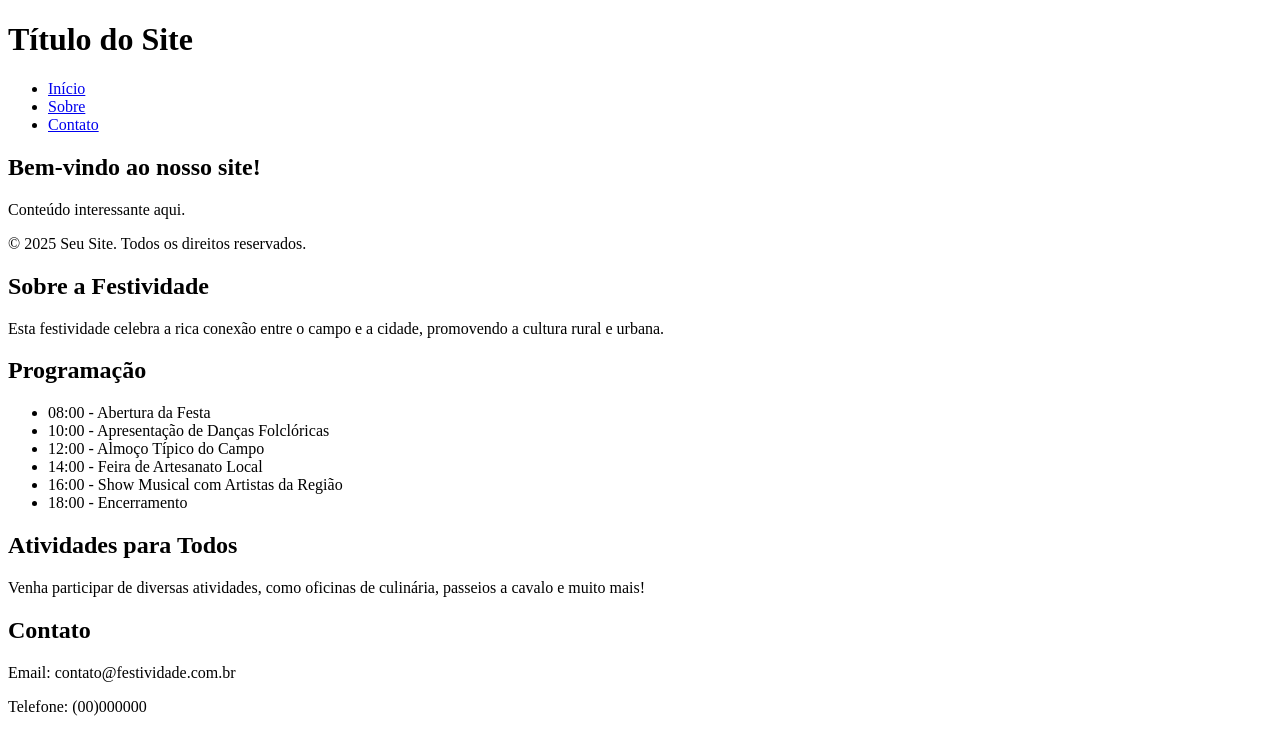
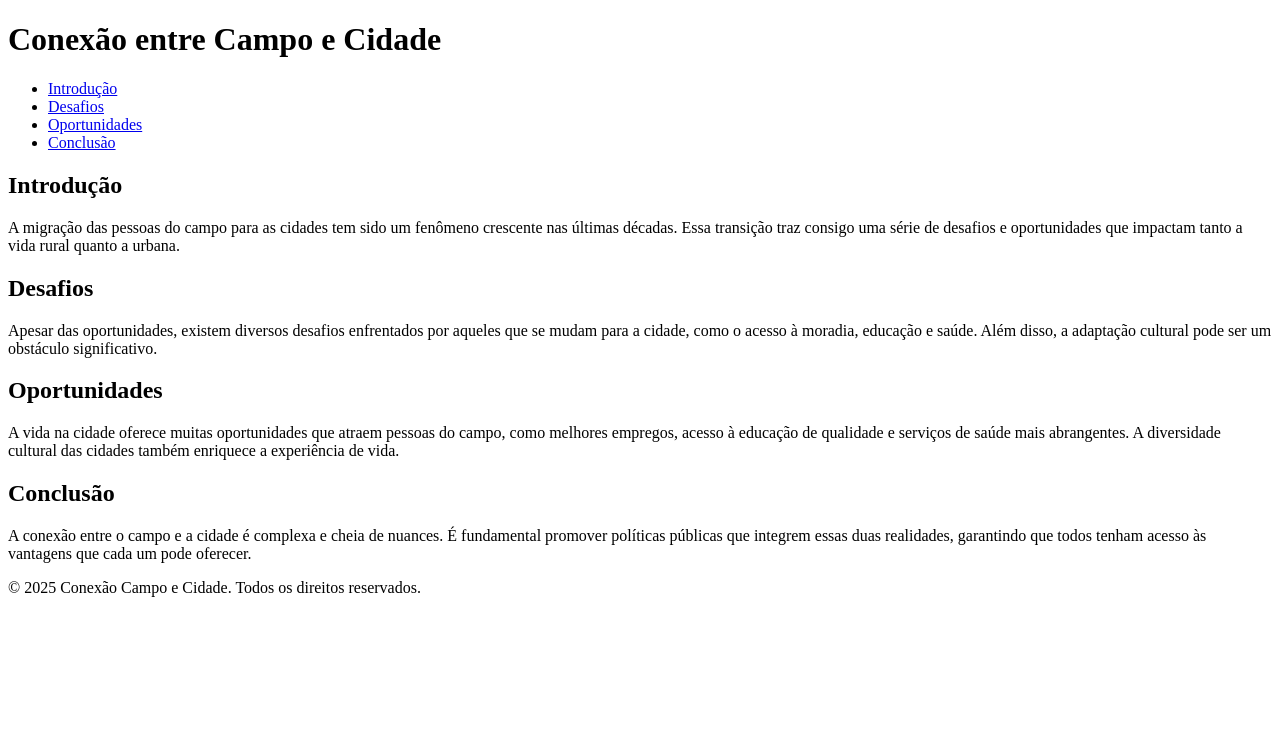
Before and after one commit to margarethy/projeto-agrinho-02, a plain HTML site: page index.html in a window 1280 px wide. Drawn offline with Linux system fonts and the light colour scheme.

Commit message:
Update index.html

```diff
--- a/index.html
+++ b/index.html
@@ -3,57 +3,48 @@
 <head>
     <meta charset="UTF-8">
     <meta name="viewport" content="width=device-width, initial-scale=1.0">
-    <title>Festividade: Conexão Campo e Cidade</title>
-    <link rel="stylesheet" href="styles.css">
+    <title>Conexão Campo e Cidade</title>
+    <link rel="stylesheet" href="style.css">
 </head>
 <body>
-    <h/html></h>
     <header>
-        <h1>Título do Site</h1>
+        <h1>Conexão entre Campo e Cidade</h1>
+        <nav aria-label="Navegação principal">
+            <ul>
+                <li><a href="#introducao" aria-label="Ir para introdução">Introdução</a></li>
+                <li><a href="#desafios" aria-label="Ir para desafios">Desafios</a></li>
+                <li><a href="#oportunidades" aria-label="Ir para oportunidades">Oportunidades</a></li>
+                <li><a href="#conclusao" aria-label="Ir para conclusão">Conclusão</a></li>
+            </ul>
+        </nav>
     </header>
-    <nav>
-        <ul>
-            <li><a href="#home" class="active">Início</a></li>
-            <li><a href="#sobre">Sobre</a></li>
-            <li><a href="#contato">Contato</a></li>
-        </ul>
-    </nav>
-    <section id="home">
-        <h2>Bem-vindo ao nosso site!</h2>
-        <p>Conteúdo interessante aqui.</p>
-    </section>
+
+    <main>
+        <section id="introducao" tabindex="0">
+            <h2>Introdução</h2>
+            <p>A migração das pessoas do campo para as cidades tem sido um fenômeno crescente nas últimas décadas. Essa transição traz consigo uma série de desafios e oportunidades que impactam tanto a vida rural quanto a urbana.</p>
+        </section>
+
+        <section id="desafios" tabindex="0">
+            <h2>Desafios</h2>
+            <p>Apesar das oportunidades, existem diversos desafios enfrentados por aqueles que se mudam para a cidade, como o acesso à moradia, educação e saúde. Além disso, a adaptação cultural pode ser um obstáculo significativo.</p>
+        </section>
+
+        <section id="oportunidades" tabindex="0">
+            <h2>Oportunidades</h2>
+            <p>A vida na cidade oferece muitas oportunidades que atraem pessoas do campo, como melhores empregos, acesso à educação de qualidade e serviços de saúde mais abrangentes. A diversidade cultural das cidades também enriquece a experiência de vida.</p>
+        </section>
+
+        <section id="conclusao" tabindex="0">
+            <h2>Conclusão</h2>
+            <p>A conexão entre o campo e a cidade é complexa e cheia de nuances. É fundamental promover políticas públicas que integrem essas duas realidades, garantindo que todos tenham acesso às vantagens que cada um pode oferecer.</p>
+        </section>
+    </main>
+
     <footer>
-        <p>&copy; 2025 Seu Site. Todos os direitos reservados.</p>
+        <p>&copy; 2025 Conexão Campo e Cidade. Todos os direitos reservados.</p>
     </footer>
 
-    <section id="sobre">
-        <h2>Sobre a Festividade</h2>
-        <p>Esta festividade celebra a rica conexão entre o campo e a cidade, promovendo a cultura rural e urbana.</p>
-    </section>
-
-    <section id="programacao">
-        <h2>Programação</h2>
-        <ul>
-            <li>08:00 - Abertura da Festa</li>
-            <li>10:00 - Apresentação de Danças Folclóricas</li>
-            <li>12:00 - Almoço Típico do Campo</li>
-            <li>14:00 - Feira de Artesanato Local</li>
-            <li>16:00 - Show Musical com Artistas da Região</li>
-            <li>18:00 - Encerramento</li>
-        </ul>
-    </section>
-
-    <section id="atividades">
-        <h2>Atividades para Todos</h2>
-        <p>Venha participar de diversas atividades, como oficinas de culinária, passeios a cavalo e muito mais!</p>
-    </section>
-
-    <footer id="contato">
-        <h2>Contato</h2>
-        <p>Email: contato@festividade.com.br</p>
-        <p>Telefone: (00)000000</p>
-    </footer>
-
-    <script src="script.js"></script>
+    <script src="main.js"></script>
 </body>
 </html>
```
